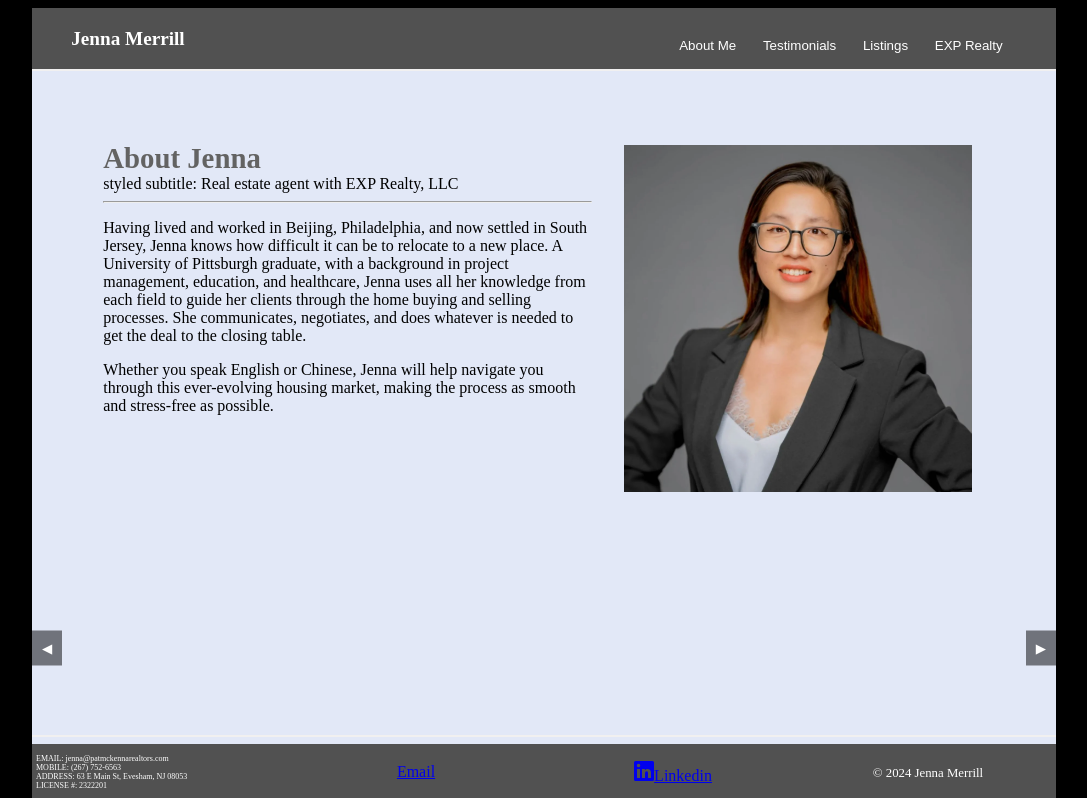
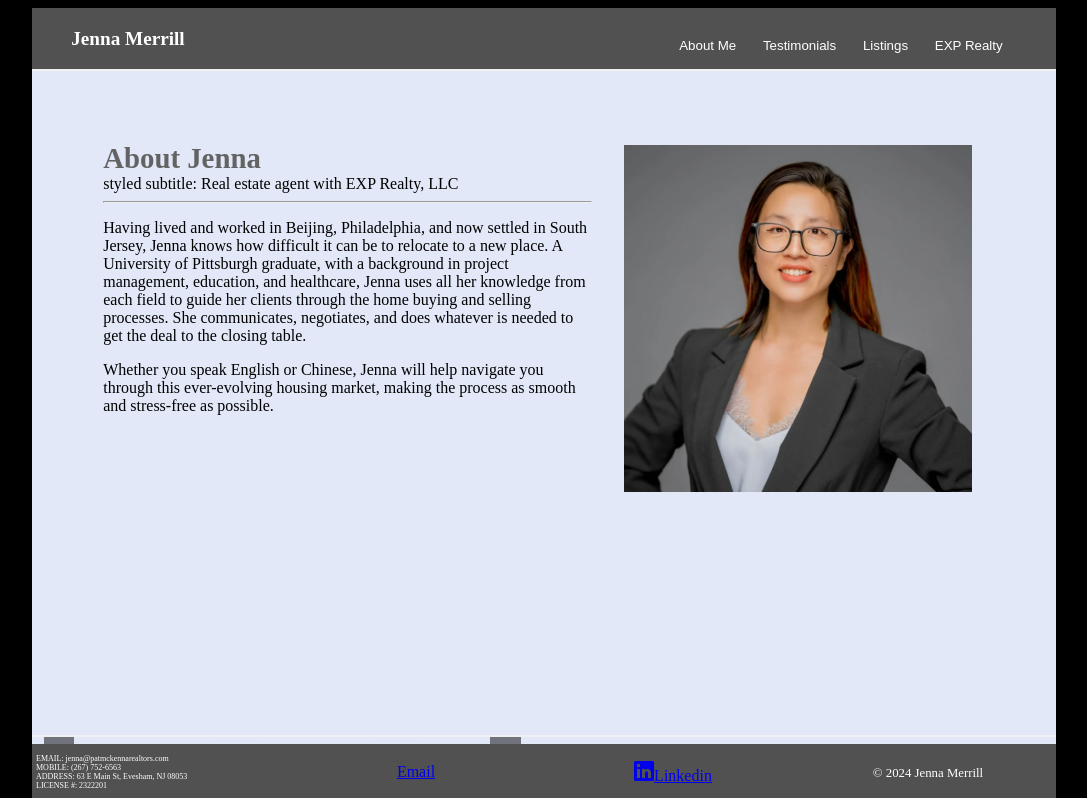
Before and after one commit to jenna-homepage/jenna-homepage.github.io, a React (Create React App) app in the folder jenna-frontend/: page / in a window 1280 px wide. Shown: the top 798 px of the page, without its empty margins (96-1183 px from the left). Built offline with nearby package versions, Linux system fonts and the light colour scheme.

Commit message:
moving to testing branch

```diff
--- a/jenna-frontend/src/components/Carousel.jsx
+++ b/jenna-frontend/src/components/Carousel.jsx
@@ -6,8 +6,9 @@ const CarouselContainer = styled.div`
   flex-direction: column;
   overflow: hidden;
   width: 100%;
-  max-width: 1000px; // Adjust based on your design
+  max-width: 1000px;
   margin: auto;
+  min-height: 10vh;
 
   @media (min-width: 720px) {
     flex-direction: row;
@@ -40,9 +41,8 @@ const Card = styled.div`
 `;
 
 const NavButton = styled.button`
-  position: absolute;
+  position: relative;
   top: 50%;
-  transform: translateY(-50%);
   background: rgba(0, 0, 0, 0.5);
   color: white;
   border: none;
@@ -67,7 +67,6 @@ const RightButton = styled(NavButton)`
 `;
 
 // const Carousel = ({ cardsArr }) => {
-// not rendering correctly
 const Carousel = () => {
   const cardsArr = [
     { title: "Card one" },
```
